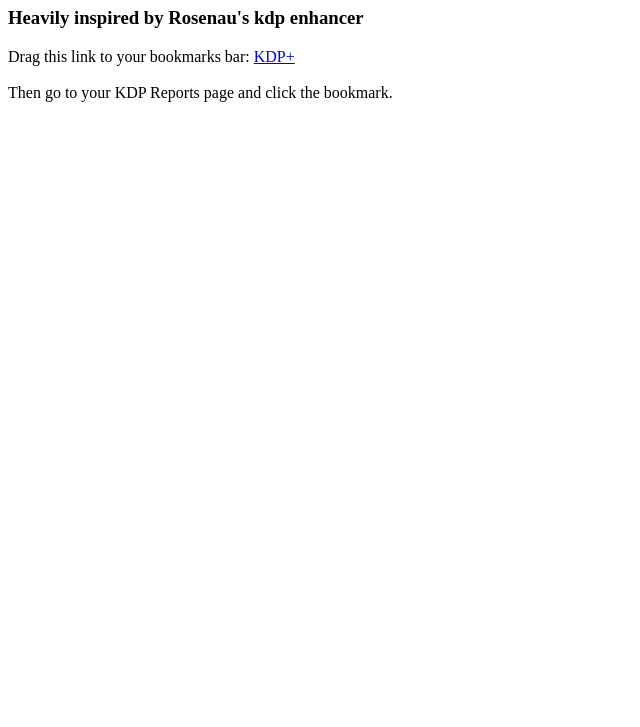
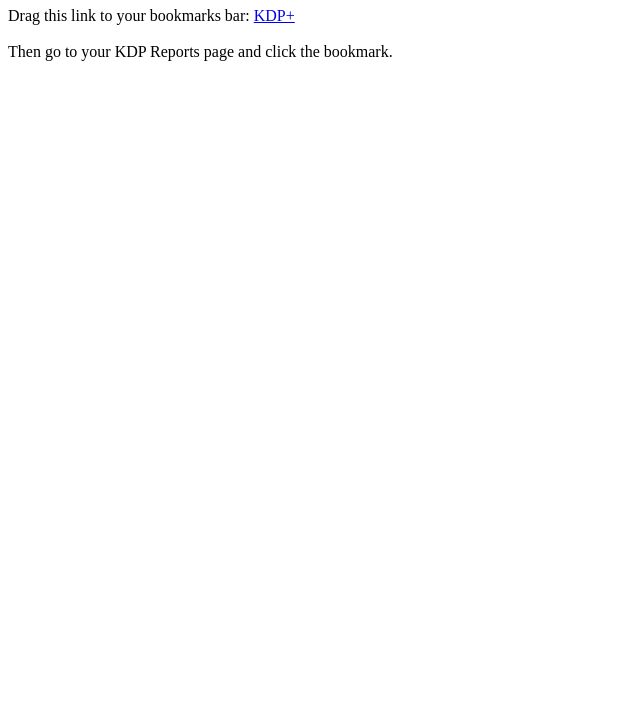
Before and after one commit to throwiethetowel/throwiethetowel.github.io, a plain HTML site: page index.html in a window 1280 px wide. Shown: the part 73-800 px from the top of the page, without its empty margins (0-640 px from the left). Drawn offline with Linux system fonts and the light colour scheme.

Commit message:
Update index.html

```diff
--- a/index.html
+++ b/index.html
@@ -6,8 +6,7 @@
 	</head>
 	<body>
         <h1>KDP Plus</h1>
-        <h3>Heavily inspired by Rosenau's kdp enhancer</h3>
-        Drag this link to your bookmarks bar: <a href="javascript:(function()%7Bdocument.body.appendChild(document.createElement(%27script%27)).src%3D%27https://selfpubtech.github.io/kdp-plus/static/kdp-plus.js%27%3B%7D)()%3B">KDP+</a> <br /><br />
+        Drag this link to your bookmarks bar: <a href="javascript:(function()%7Bdocument.body.appendChild(document.createElement(%27script%27)).src%3D%27https://throwiethetowel.github.io/static/kdp-plus.js%27%3B%7D)()%3B">KDP+</a> <br /><br />
         Then go to your KDP Reports page and click the bookmark.
 	</body>
 
```
